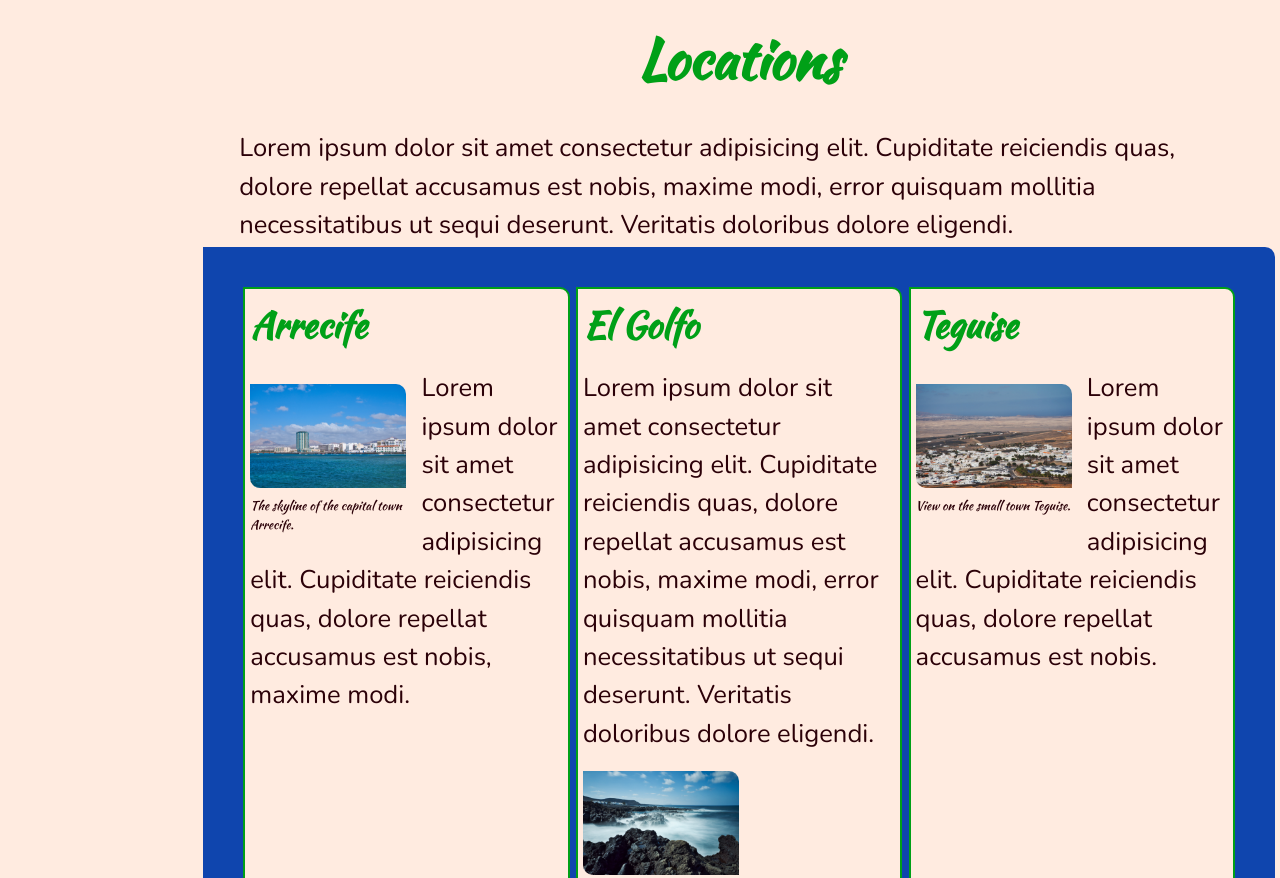
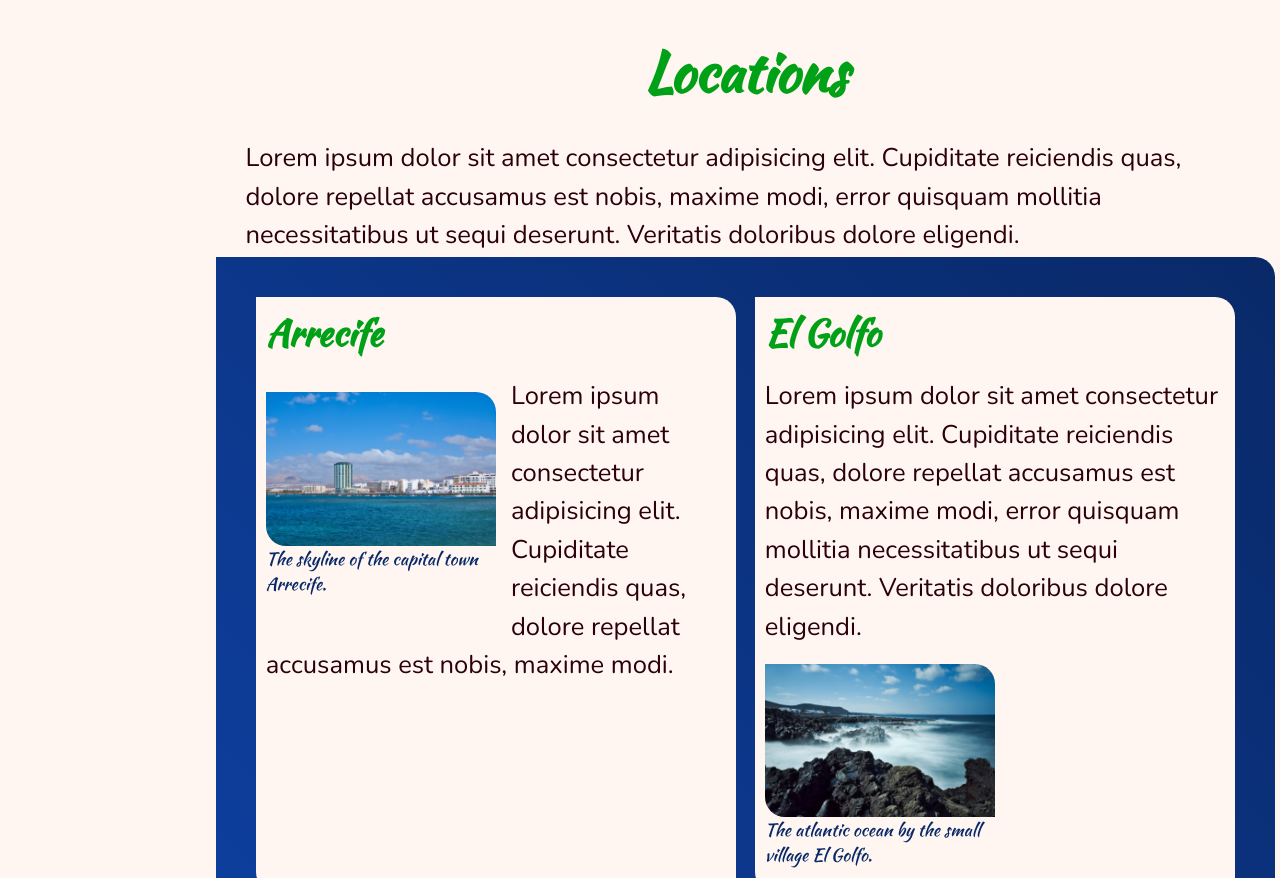
Before and after one commit to XIDV/peschl-mmde10w-aufgabe, a plain HTML site: page index.html in a window 1280 px wide. Shown: the part 1260-2138 px from the top of the page. Drawn offline with nearby package versions, Linux system fonts and the light colour scheme.

Commit message:
diverse Korrekturen und Verbesserungen am Layout + Farbanpassungen + Hintergrundbild f. große VP ergänzt ...

```diff
--- a/index.html
+++ b/index.html
@@ -45,6 +45,7 @@
             </mav>
 
             <main>
+                <div id="mainContentWrapper">
                     <section class="mainSection" id="welcome">
                         <header class="secHeader">
                             <h2>Welcome</h2>
@@ -53,12 +54,10 @@
                             <div class="contTxt">
                                 <p>Lorem ipsum dolor sit amet consectetur adipisicing elit. Cupiditate reiciendis quas, dolore repellat accusamus est nobis, maxime modi, error quisquam mollitia necessitatibus ut sequi deserunt. Veritatis doloribus dolore eligendi, ex corrupti incidunt quidem optio? Doloremque maiores voluptas dignissimos quis eum totam necessitatibus nesciunt provident, facilis fuga optio esse debitis odio?</p>
                             </div>
-                        <div class="contImg">
                             <figure>
                                 <img src="img/LanzaroteWestküste01.jpg">
                                 <figcaption>The atlantic ocean on the westcoast of Lanzarote.</figcaption>
                             </figure>
-                        </div>
                             <div class="contTxt">
                                 <p>Lorem ipsum dolor sit amet consectetur adipisicing elit. Cupiditate reiciendis quas, dolore repellat accusamus est nobis, maxime modi, error quisquam mollitia necessitatibus ut sequi deserunt. Veritatis doloribus dolore eligendi.</p>
                                 <p>Lorem ipsum dolor sit amet consectetur adipisicing elit. Temporibus praesentium repellat quasi enim inventore minima aperiam veniam, necessitatibus recusandae quod atque pariatur architecto id officia sed quae voluptate voluptatibus ab ducimus nemo ipsam! Ducimus sequi ab aut laborum sunt. Voluptatibus placeat aspernatur velit iste enim.</p>
@@ -138,6 +137,8 @@
                 </main>
             </div>
 
+        </div>
+
 <!--                                                           Scripts -->
         <!-- <script src="FILENAME.js"></script> -->
     </body>
--- a/style/style.css
+++ b/style/style.css
@@ -2,23 +2,25 @@
 
 :root {
     /* colors */
-    --sand: #FFEBE0;
+    --sand: #FFF6F1;
     --canarianGreen: #00A017;
     --canarianBlue: #0F45AE;
+    --canarianBlueB: #092968;
     --contentFontColor: #2B0008;
+    --canarianBlueGrad: linear-gradient(45deg, var(--canarianBlue), var(--canarianBlueB));
 
     /* settings */
-    --borderR: 1rem;
+    --borderR: 2rem;
     --borderPattern: 0 var(--borderR) 0 var(--borderR);
 
     --sVPmargin: .25rem;
     --sVPVmargin: var(--sVPmargin) 0;
     --sVPHmargin: 0 calc(var(--sVPmargin) * 2);
-    --sVPgap: .125rem;
+    --sVPgap: .75rem;
     --sVPtitleFontSize: 4.25rem;
 
-    --mVPmargin: calc(var(--sVPmargin) * 4) calc(var(--sVPmargin) * 2);
-    --mVPgap: calc(var(--sVPgap) * 5);
+    --mVPmargin: calc(var(--sVPmargin) * 4);
+    --mVPgap: calc(var(--sVPgap) * 2.5);
 }
 
 html {
@@ -42,10 +44,6 @@ body {
 
 body > * {
     font-size: 2.25rem;
-}
-
-#pageWrapper {
-    /* max-width: 192rem; */
 }
 
 h1, h2, h3, h4, h5, h6 {
@@ -106,6 +104,7 @@ p {
 #pageNav li {
     position: relative;
     display: block;
+    max-width: 30rem;
     border: solid calc(var(--sVPmargin) / 2) var(--canarianBlue);
     border-radius: var(--borderPattern);
     overflow: hidden;
@@ -129,7 +128,7 @@ p {
     font-weight: 900;
     font-style: italic;
     color: var(--contentFontColor);
-    padding: .3rem;
+    padding: .75rem;
 }
 
 main {
@@ -142,12 +141,16 @@ main {
 }
 
 figure {
-    margin: 0;
+    display: flex;
+    flex-direction: column;
+    align-items: center;
+    margin: 2rem 0;
 }
 
 figcaption {
     font-family: 'Kaushan Script', cursive;
-    font-size: 1.25rem;
+    font-size: 1.75rem;
+    color: var(--canarianBlueB);
 }
 
 main img {
@@ -156,14 +159,11 @@ main img {
     border-radius: var(--borderPattern);
 }
 
-#locations .seCont {
+.artContainer {
     display: flex;
     flex-direction: column;
-    gap: var(--mVPgap);
-}
-
-.artContainer {
-    background-color: #0F45AE;
+    gap: var(--sVPgap);
+    background: var(--canarianBlueGrad);
     padding: 2rem;
     border-radius: var(--borderPattern);
     margin: 2rem 0;
@@ -173,7 +173,6 @@ main img {
     color: var(--contentFontColor);
     background-color: var(--sand);
     padding: var(--mVPmargin);
-    border: solid var(--sVPmargin) var(--canarianGreen);
     border-radius: var(--borderPattern);
 }
 
@@ -222,8 +221,13 @@ main img {
         position: sticky;
         top: 0;
         flex-direction: column;
+        align-items: center;
         gap: var(--mVPgap);
         padding: var(--mVPmargin);
+    }
+
+    #pageNav li {
+        width: clamp(15rem, 10vw, 30rem);
     }
 
     .pageNavLink {
@@ -245,7 +249,7 @@ main img {
         margin: 1.5rem 1.5rem 1.5rem 0;
     }
 
-    #locations .seCont {
+    .artContainer {
         flex-direction: row;
         justify-content: space-between;
         flex-wrap: wrap;
@@ -253,13 +257,8 @@ main img {
     }
 
     .secArt {
-        flex: 1 0 30rem;
+        flex: 1 0 35rem;
     }
-
-    #locations .seCont > .contTxt {
-        width: 100%;
-    }
-
 }
 
 @media screen and (min-width: 64em) {
@@ -282,6 +281,7 @@ main img {
 
     #pageNav {
         width: 15%;
+        background: none;
     }
 
     .pageNavLink {
@@ -300,7 +300,14 @@ main img {
         text-align: center;
     }
 
+    .seCont {
+        max-width: 100rem;
+        margin: 0 auto;
+    }
+
     .artContainer {
+        width: 100%;
+        max-width: 180rem;
         padding: 4rem;
     }
 
@@ -308,20 +315,30 @@ main img {
         max-width: 50%;
         float: left;
     }
-
-    .seCont {
-        max-width: 100rem;
-        margin: 0 auto;
-    }
-
-    .artContainer {
-        max-width: 100%;
-        width: 100%;
-    }
 }
 
 @media screen and (min-width: 120em) {
+    body {
+        background: url(/img/compass-2946958_1920.png);
+        background-attachment: fixed;
+        background-size: cover;
+        background-repeat: no-repeat;
+    }
+
     #pageHeader {
-        background-position: 50% center;
+        background-position: 50% 65%;
+    }
+
+    #pageNav {
+        width: 25%;
+        align-items: flex-end;
+    }
+
+    #mainContentWrapper {
+        max-width: 190rem;
+    }
+
+    #pageNav ul {
+        align-items: flex-end;
     }
 }
```
Also changed, not shown: 1 other file. Lines whose indentation alone changed are shown as unchanged.
